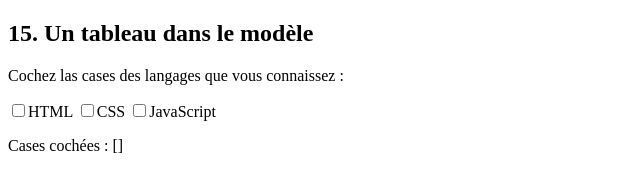
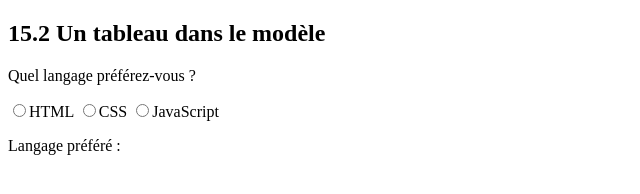
Before and after one commit to Devsaci/Exercice_Vue.js2-, a plain HTML site: page exerciceVueJs.html in a window 1280 px wide. Shown: the whole page, without its empty margins (0-640 px from the left). Drawn offline with nearby package versions, Linux system fonts and the light colour scheme.

Commit message:
15.2 Un tableau dans le modèle

```diff
--- a/exerciceVueJs.html
+++ b/exerciceVueJs.html
@@ -11,21 +11,21 @@
 </head>
 
 <body>
-    <h2> 15. Un tableau dans le modèle
+    <h2> 15.2 Un tableau dans le modèle
     </h2>
    <div id="app">
-    <p>Cochez las cases des langages que vous connaissez : </p>
-    <input type="checkbox" value="HTML" v-model="cases">HTML
-    <input type="checkbox" value="CSS" v-model="cases">CSS
-    <input type="checkbox" value="JavaScript" v-model="cases">JavaScript
-    <p>Cases cochées : {{cases}}</p>
+    <p>Quel langage préférez-vous ?</p>
+        <input type="radio" value="HTML" v-model="lang">HTML
+        <input type="radio" value="CSS" v-model="lang">CSS
+        <input type="radio" value="JavaScript" v-model="lang">JavaScript
+        <p>Langage préféré : {{lang}}</p>
 
     </div>
     <script>
         new Vue({
             el: "#app",
             data: {
-                cases: []
+                lang: ''
             }
         });
     </script>
```
